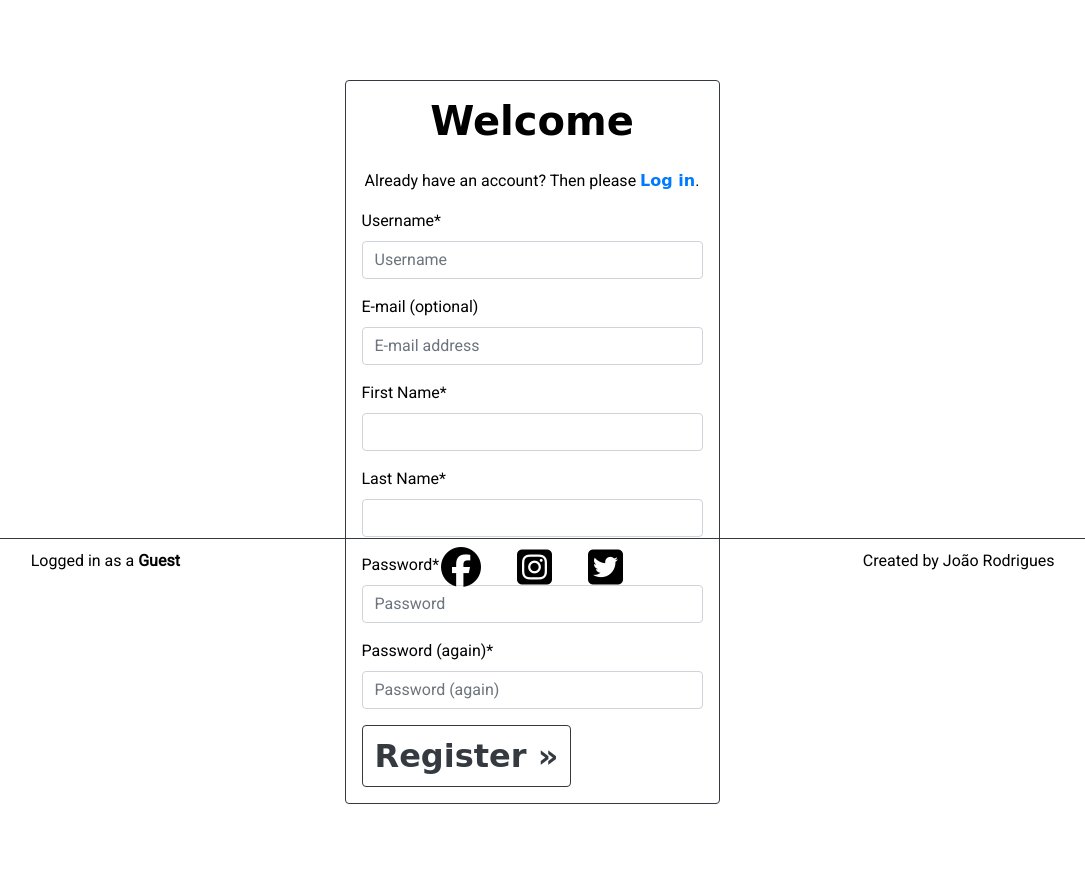
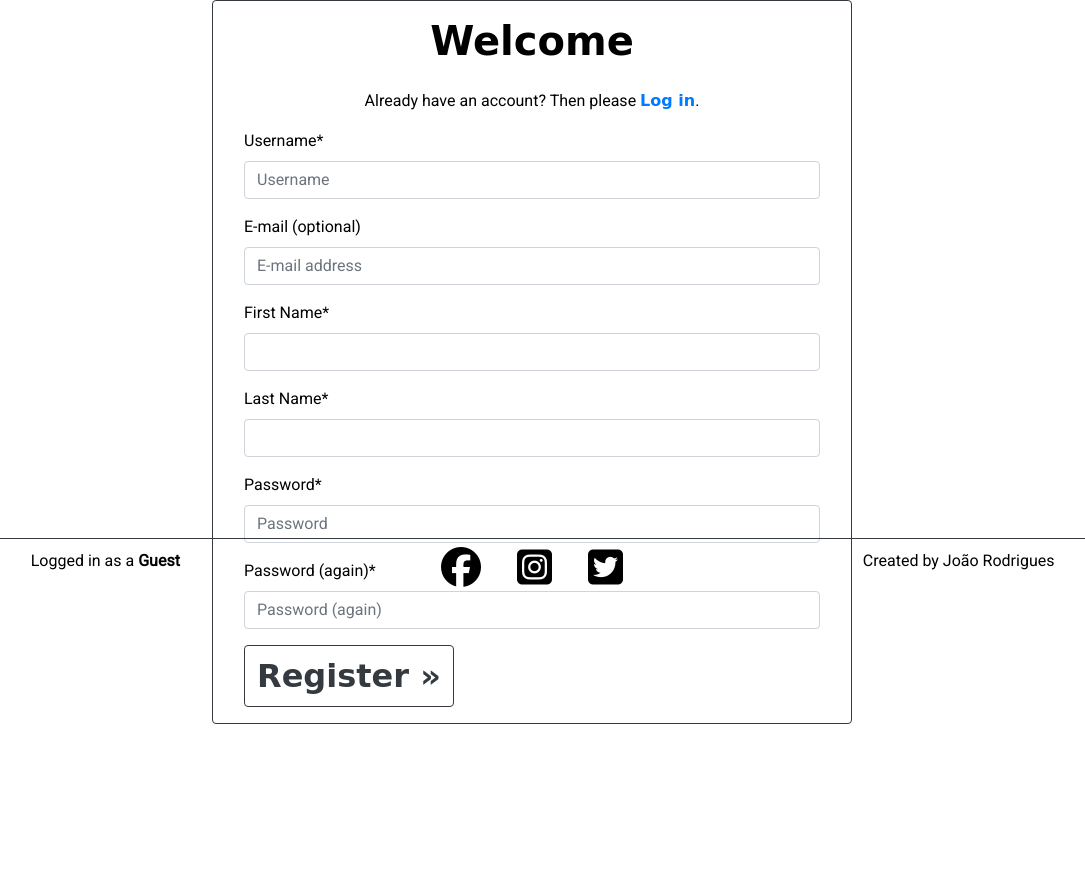
Before and after one commit to Joao4569/ocean-basket-restaurant, a Django app: page /accounts/signup/ in a window 1280 px wide. Shown: the part 201-1085 px from the top of the page, without its empty margins (108-1193 px from the left). After the commit the page ends 925 px from the top, so only its background shows below. Run offline with Django 3.2, Linux system fonts and the light colour scheme; some libraries are stand-ins or nearby versions; some web fonts are replaced.

Commit message:
style: Re-structure bootstrap grid layout for signup page - 50% complete

```diff
--- a/static/css/style.css
+++ b/static/css/style.css
@@ -63,10 +63,6 @@ body {
   font-size: 1.5rem;
 }
 
-/*.responsive-width {
-  width: 50%;
-} */
-
 /* forms */
 
 .form {
@@ -124,9 +120,9 @@ body {
 
   /* forms */
 
-  .form {
+  /*.form {
     width: 70%;
-  }
+  }*/
 
   /* index.html */
 
--- a/templates/account/signup.html
+++ b/templates/account/signup.html
@@ -7,13 +7,16 @@
 {% load crispy_forms_tags %}
 
 {% block content %}
-
-<div class="container form border border-dark rounded p-3">
+  <div class="row align-items-center">
+    <div class="col-3"></div>
+    <div class="col-6 border border-dark rounded p-3">
+      <div class="col-12">
         <h1 class="text-center font-elsie form-text-bold pb-3">{% trans "Welcome" %}</h1>
-
+      </div>
+      <div class="col-12">
         <p class="text-center">{% blocktrans %}Already have an account? Then please <a href="{{ login_url }}" class="font-elsie form-text-bold">Log in</a>.{% endblocktrans %}</p>
-
-  <form class="signup" id="signup_form" method="post" action="{% url 'account_signup' %}">
+      </div>
+      <form class="signup col-12" id="signup_form" method="post" action="{% url 'account_signup' %}">
         {% csrf_token %}
         {{ form | crispy }}
         {% if redirect_field_value %}
@@ -22,5 +25,7 @@
         <button class="button-font btn btn-outline-dark font-elsie font-weight-bold" type="submit">{% trans "Register" %} &raquo;</button>
       </form>
     </div>
+    <div class="col-3"></div>
+  </div>
 
 {% endblock %}
```
Lines whose indentation alone changed are shown as unchanged.
